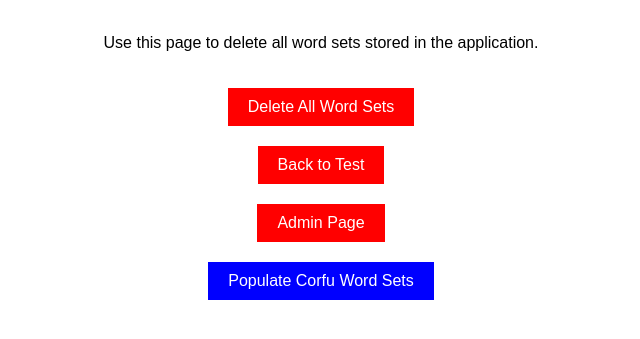
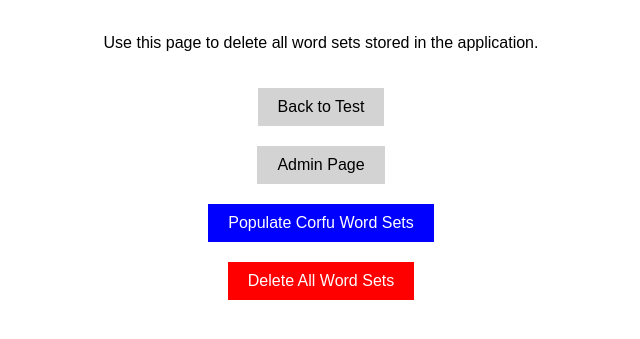
Before and after one commit to ChrisCoCreated/spelling-test, a plain HTML site: page superadmin.html in a window 1280 px wide. Shown: the part 309-648 px from the top of the page, without its empty margins (319-959 px from the left). Drawn offline with Linux system fonts and the light colour scheme.

Commit message:
button colors

```diff
--- a/superadmin.html
+++ b/superadmin.html
@@ -19,34 +19,40 @@
             font-size: 16px;
             margin-top: 20px;
             cursor: pointer;
+            border: none;
+        }
+        #deleteAllBtn {
             background-color: red;
             color: white;
-            border: none;
         }
-        button:hover {
+        #deleteAllBtn:hover {
             background-color: darkred;
         }
         #populateWordSetsBtn {
             background-color: blue;
             color: white;
-            padding: 10px 20px;
-            font-size: 16px;
-            margin-top: 20px;
-            cursor: pointer;
-            border: none;
         }
         #populateWordSetsBtn:hover {
             background-color: darkblue;
+        }
+        /* Styles for normal buttons */
+        #backBtn, #adminBtn {
+            background-color: lightgray;
+            color: black;
+        }
+        #backBtn:hover, #adminBtn:hover {
+            background-color: gray;
         }
     </style>
 </head>
 <body>
     <h1>Superadmin - Manage Word Sets</h1>
     <p>Use this page to delete all word sets stored in the application.</p>
+
+    <button id="backBtn" onclick="location.href='index.html'">Back to Test</button>
+    <button id="adminBtn" onclick="location.href='admin.html'">Admin Page</button>
+    <button id="populateWordSetsBtn">Populate Corfu Word Sets</button>
     <button id="deleteAllBtn">Delete All Word Sets</button>
-    <button onclick="location.href='index.html'">Back to Test</button>
-    <button onclick="location.href='admin.html'">Admin Page</button>
-    <button id="populateWordSetsBtn">Populate Corfu Word Sets</button>
 
     <script>
         const deleteAllBtn = document.getElementById("deleteAllBtn");
```
